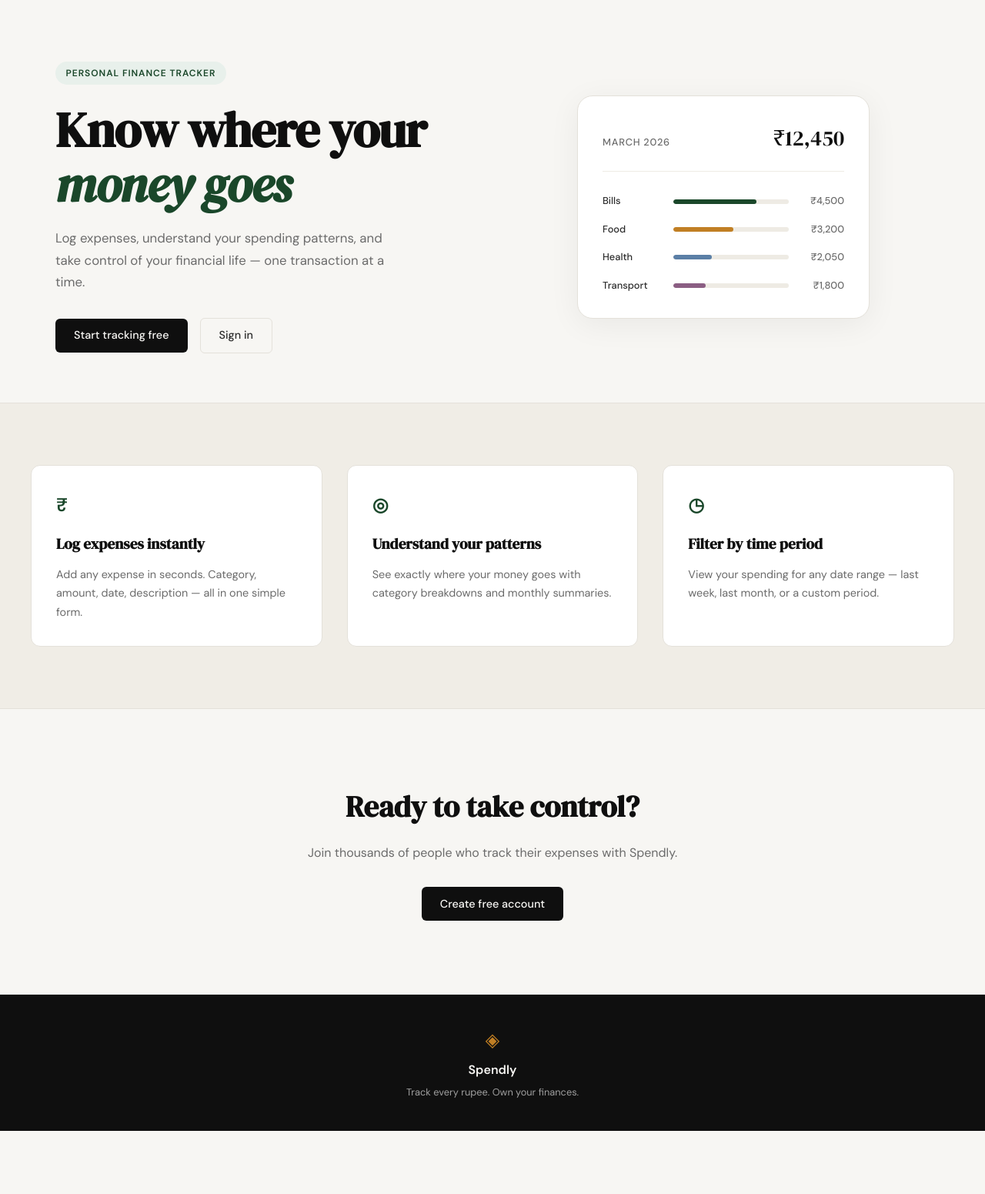
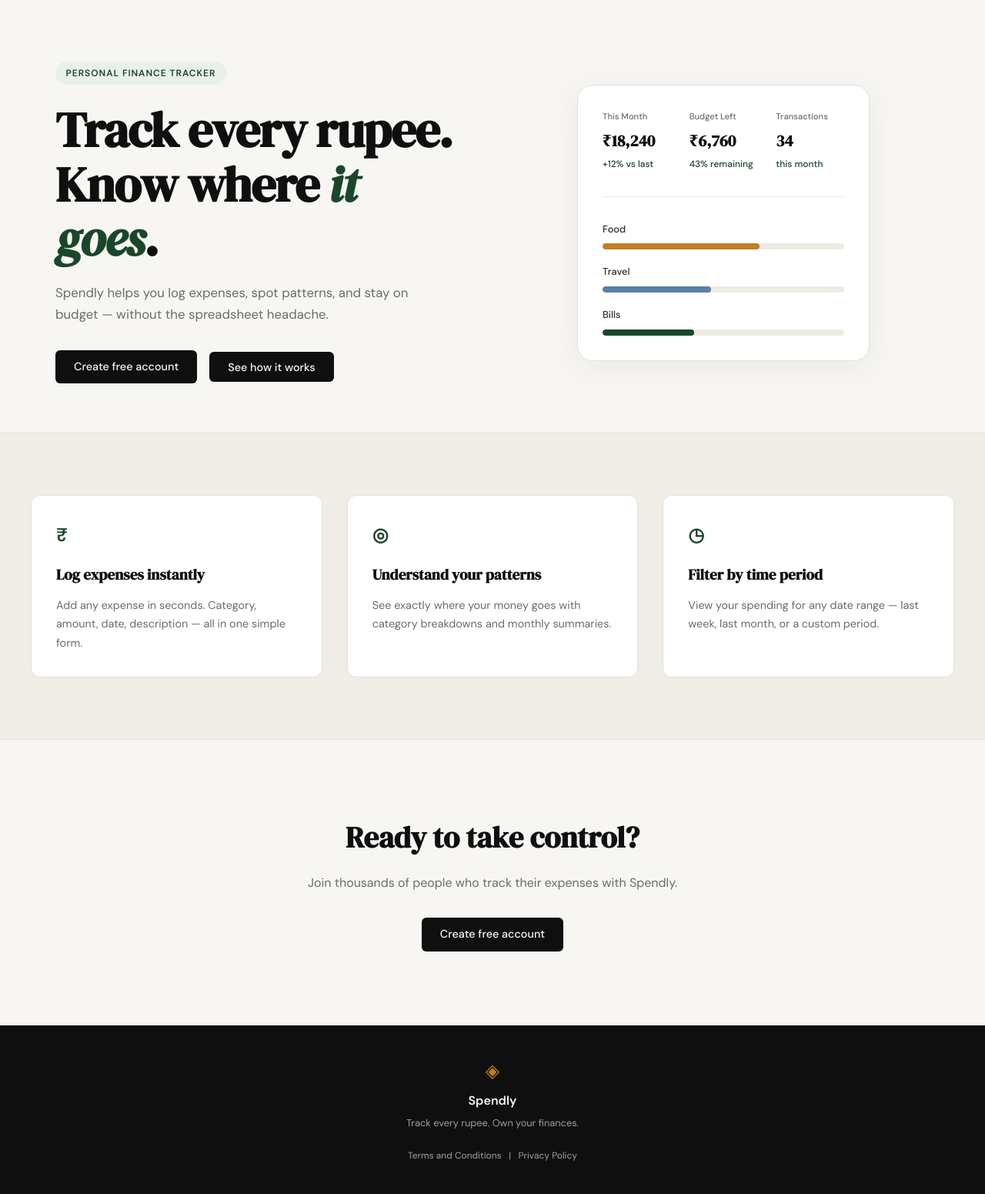
Before and after one commit to Kannav-Claude/Claude-Expense-system, a Flask app: page / in a window 1280 px wide. Shown: the part 61-1612 px from the top of the page at 77% size. Before the commit the page ends 1530 px from the top, so only its background shows below. Run offline with Flask 3, Linux system fonts and the light colour scheme.

Commit message:
Add Terms and Conditions, Privacy Policy, update landing page design, and add video modal feature

```diff
--- a/app.py
+++ b/app.py
@@ -20,6 +20,16 @@ def register():
 @app.route("/login")
 def login():
     return render_template("login.html")
+
+
+@app.route("/terms")
+def terms():
+    return render_template("terms.html")
+
+
+@app.route("/privacy")
+def privacy():
+    return render_template("privacy.html")
 
 
 # ------------------------------------------------------------------ #
--- a/static/css/style.css
+++ b/static/css/style.css
@@ -193,6 +193,41 @@ a { color: inherit; text-decoration: none; }
     box-shadow: 0 8px 40px rgba(0,0,0,0.06);
 }
 
+.mock-card-stats {
+    display: grid;
+    grid-template-columns: 1fr 1fr 1fr;
+    gap: 1.5rem;
+    margin-bottom: 2rem;
+    padding-bottom: 2rem;
+    border-bottom: 1px solid var(--border-soft);
+}
+
+.mock-stat {
+    display: flex;
+    flex-direction: column;
+    gap: 0.3rem;
+}
+
+.mock-stat-label {
+    font-size: 0.7rem;
+    font-weight: 500;
+    color: var(--ink-muted);
+    text-transform: capitalize;
+}
+
+.mock-stat-value {
+    font-family: var(--font-display);
+    font-size: 1.3rem;
+    color: var(--ink);
+    font-weight: 600;
+}
+
+.mock-stat-change {
+    font-size: 0.75rem;
+    color: var(--accent);
+    font-weight: 500;
+}
+
 .mock-card-header {
     display: flex;
     justify-content: space-between;
@@ -216,13 +251,12 @@ a { color: inherit; text-decoration: none; }
     color: var(--ink);
 }
 
-.mock-bars { display: flex; flex-direction: column; gap: 1rem; }
+.mock-bars { display: flex; flex-direction: column; gap: 1.2rem; }
 
 .mock-bar-row {
-    display: grid;
-    grid-template-columns: 80px 1fr 60px;
-    align-items: center;
-    gap: 0.75rem;
+    display: flex;
+    flex-direction: column;
+    gap: 0.5rem;
 }
 
 .mock-cat {
@@ -232,7 +266,7 @@ a { color: inherit; text-decoration: none; }
 }
 
 .mock-bar-track {
-    height: 6px;
+    height: 8px;
     background: var(--border-soft);
     border-radius: 999px;
     overflow: hidden;
@@ -275,7 +309,22 @@ a { color: inherit; text-decoration: none; }
     text-decoration: none;
 }
 
+button.btn-primary {
+    margin: 0;
+}
+
+a.btn-primary {
+    display: inline-block;
+}
+
 .btn-primary:hover { background: var(--accent); }
+
+.btn-secondary {
+    background: var(--ink) !important;
+    color: var(--paper) !important;
+}
+
+.btn-secondary:hover { background: var(--accent) !important; }
 
 .btn-ghost {
     display: inline-block;
@@ -507,6 +556,188 @@ a { color: inherit; text-decoration: none; }
     color: var(--ink-faint);
 }
 
+.footer-links {
+    display: flex;
+    align-items: center;
+    justify-content: center;
+    gap: 0.6rem;
+    margin-top: 1rem;
+    font-size: 0.75rem;
+}
+
+.footer-link {
+    color: var(--ink-faint);
+    transition: color 0.2s;
+}
+
+.footer-link:hover { color: var(--paper); }
+
+.footer-divider {
+    color: var(--ink-faint);
+}
+
+/* ------------------------------------------------------------------ */
+/* Terms and Conditions                                               */
+/* ------------------------------------------------------------------ */
+
+.terms-section {
+    padding: 4rem 2rem;
+    background: var(--paper);
+}
+
+.terms-container {
+    max-width: 800px;
+    margin: 0 auto;
+}
+
+.terms-title {
+    font-family: var(--font-display);
+    font-size: clamp(2rem, 4vw, 3rem);
+    color: var(--ink);
+    margin-bottom: 0.5rem;
+}
+
+.terms-intro {
+    font-size: 0.9rem;
+    color: var(--ink-muted);
+    margin-bottom: 3rem;
+}
+
+.terms-content {
+    display: flex;
+    flex-direction: column;
+    gap: 2.5rem;
+}
+
+.terms-article {
+    line-height: 1.8;
+}
+
+.terms-heading {
+    font-family: var(--font-body);
+    font-size: 1.1rem;
+    font-weight: 600;
+    color: var(--ink);
+    margin-bottom: 1rem;
+}
+
+.terms-article p {
+    font-size: 0.95rem;
+    color: var(--ink-soft);
+    margin-bottom: 1rem;
+}
+
+.terms-article p:last-child {
+    margin-bottom: 0;
+}
+
+.terms-list {
+    list-style: none;
+    padding: 0;
+    margin: 1rem 0 1rem 0;
+}
+
+.terms-list li {
+    font-size: 0.95rem;
+    color: var(--ink-soft);
+    margin-bottom: 0.6rem;
+    padding-left: 1.5rem;
+    position: relative;
+}
+
+.terms-list li::before {
+    content: "•";
+    position: absolute;
+    left: 0;
+    color: var(--accent);
+    font-weight: bold;
+}
+
+/* ------------------------------------------------------------------ */
+/* Video Modal                                                         */
+/* ------------------------------------------------------------------ */
+
+.video-modal {
+    display: none;
+    position: fixed;
+    top: 0;
+    left: 0;
+    width: 100%;
+    height: 100%;
+    z-index: 1000;
+}
+
+.video-modal.active {
+    display: flex;
+    align-items: center;
+    justify-content: center;
+}
+
+.video-modal-overlay {
+    position: absolute;
+    top: 0;
+    left: 0;
+    width: 100%;
+    height: 100%;
+    background: rgba(15, 15, 15, 0.7);
+    cursor: pointer;
+}
+
+.video-modal-content {
+    position: relative;
+    width: 90%;
+    max-width: 900px;
+    aspect-ratio: 16 / 9;
+    background: var(--paper-card);
+    border-radius: var(--radius-lg);
+    box-shadow: 0 20px 60px rgba(0, 0, 0, 0.3);
+    z-index: 1001;
+}
+
+.video-modal-close {
+    position: absolute;
+    top: -40px;
+    right: 0;
+    background: none;
+    border: none;
+    color: var(--paper);
+    font-size: 2rem;
+    cursor: pointer;
+    font-weight: 300;
+    transition: color 0.2s;
+    width: 40px;
+    height: 40px;
+    display: flex;
+    align-items: center;
+    justify-content: center;
+}
+
+.video-modal-close:hover {
+    color: var(--accent-2);
+}
+
+.video-modal-iframe {
+    width: 100%;
+    height: 100%;
+    border: none;
+    border-radius: var(--radius-lg);
+}
+
+@media (max-width: 768px) {
+    .video-modal-close {
+        top: 10px;
+        right: 10px;
+        color: var(--ink);
+        font-size: 1.5rem;
+    }
+
+    .video-modal-content {
+        width: 95%;
+        max-width: 100%;
+        max-height: 70vh;
+    }
+}
+
 /* ------------------------------------------------------------------ */
 /* Responsive                                                          */
 /* ------------------------------------------------------------------ */
--- a/static/js/main.js
+++ b/static/js/main.js
@@ -1 +1,20 @@
 // main.js — students will add JavaScript here as features are built
+
+function openVideoModal() {
+    const modal = document.getElementById('videoModal');
+    modal.classList.add('active');
+    document.body.style.overflow = 'hidden';
+}
+
+function closeVideoModal() {
+    const modal = document.getElementById('videoModal');
+    modal.classList.remove('active');
+    document.body.style.overflow = 'auto';
+}
+
+// Close modal when pressing Escape key
+document.addEventListener('keydown', function(event) {
+    if (event.key === 'Escape') {
+        closeVideoModal();
+    }
+});
--- a/templates/base.html
+++ b/templates/base.html
@@ -34,6 +34,11 @@
             <span class="brand-icon">◈</span>
             <span class="footer-name">Spendly</span>
             <p class="footer-copy">Track every rupee. Own your finances.</p>
+            <div class="footer-links">
+                <a href="{{ url_for('terms') }}" class="footer-link">Terms and Conditions</a>
+                <span class="footer-divider">|</span>
+                <a href="{{ url_for('privacy') }}" class="footer-link">Privacy Policy</a>
+            </div>
         </div>
     </footer>
 
--- a/templates/landing.html
+++ b/templates/landing.html
@@ -8,53 +8,55 @@
     <div class="hero-inner">
         <div class="hero-badge">Personal Finance Tracker</div>
         <h1 class="hero-title">
-            Know where your<br>
-            <em>money goes</em>
+            Track every rupee.<br>
+            Know where <em>it goes</em>.
         </h1>
         <p class="hero-subtitle">
-            Log expenses, understand your spending patterns,
-            and take control of your financial life —
-            one transaction at a time.
+            Spendly helps you log expenses, spot patterns, and stay
+            on budget — without the spreadsheet headache.
         </p>
         <div class="hero-actions">
-            <a href="{{ url_for('register') }}" class="btn-primary">Start tracking free</a>
-            <a href="{{ url_for('login') }}" class="btn-ghost">Sign in</a>
+            <a href="{{ url_for('register') }}" class="btn-primary">Create free account</a>
+            <button class="btn-primary btn-secondary" onclick="openVideoModal()">See how it works</button>
         </div>
     </div>
     <div class="hero-visual">
         <div class="mock-card">
-            <div class="mock-card-header">
-                <span class="mock-label">March 2026</span>
-                <span class="mock-total">₹12,450</span>
+            <div class="mock-card-stats">
+                <div class="mock-stat">
+                    <span class="mock-stat-label">This month</span>
+                    <span class="mock-stat-value">₹18,240</span>
+                    <span class="mock-stat-change">+12% vs last</span>
+                </div>
+                <div class="mock-stat">
+                    <span class="mock-stat-label">Budget left</span>
+                    <span class="mock-stat-value">₹6,760</span>
+                    <span class="mock-stat-change">43% remaining</span>
+                </div>
+                <div class="mock-stat">
+                    <span class="mock-stat-label">Transactions</span>
+                    <span class="mock-stat-value">34</span>
+                    <span class="mock-stat-change">this month</span>
+                </div>
             </div>
             <div class="mock-bars">
                 <div class="mock-bar-row">
+                    <span class="mock-cat">Food</span>
+                    <div class="mock-bar-track">
+                        <div class="mock-bar mock-bar-2" style="width: 65%"></div>
+                    </div>
+                </div>
+                <div class="mock-bar-row">
+                    <span class="mock-cat">Travel</span>
+                    <div class="mock-bar-track">
+                        <div class="mock-bar mock-bar-3" style="width: 45%"></div>
+                    </div>
+                </div>
+                <div class="mock-bar-row">
                     <span class="mock-cat">Bills</span>
                     <div class="mock-bar-track">
-                        <div class="mock-bar" style="width: 72%"></div>
+                        <div class="mock-bar" style="width: 38%"></div>
                     </div>
-                    <span class="mock-amt">₹4,500</span>
-                </div>
-                <div class="mock-bar-row">
-                    <span class="mock-cat">Food</span>
-                    <div class="mock-bar-track">
-                        <div class="mock-bar mock-bar-2" style="width: 52%"></div>
-                    </div>
-                    <span class="mock-amt">₹3,200</span>
-                </div>
-                <div class="mock-bar-row">
-                    <span class="mock-cat">Health</span>
-                    <div class="mock-bar-track">
-                        <div class="mock-bar mock-bar-3" style="width: 33%"></div>
-                    </div>
-                    <span class="mock-amt">₹2,050</span>
-                </div>
-                <div class="mock-bar-row">
-                    <span class="mock-cat">Transport</span>
-                    <div class="mock-bar-track">
-                        <div class="mock-bar mock-bar-4" style="width: 28%"></div>
-                    </div>
-                    <span class="mock-amt">₹1,800</span>
                 </div>
             </div>
         </div>
@@ -89,4 +91,14 @@
     </div>
 </section>
 
+<!-- Video Modal -->
+<div id="videoModal" class="video-modal">
+    <div class="video-modal-overlay" onclick="closeVideoModal()"></div>
+    <div class="video-modal-content">
+        <button class="video-modal-close" onclick="closeVideoModal()">×</button>
+        <!-- TODO: Replace with actual YouTube video URL -->
+        <iframe class="video-modal-iframe" src="https://www.youtube.com/embed/dQw4w9WgXcQ" title="Spendly Demo" allow="accelerometer; autoplay; clipboard-write; encrypted-media; gyroscope; picture-in-picture" allowfullscreen></iframe>
+    </div>
+</div>
+
 {% endblock %}
```
Also changed, not shown: templates/privacy.html (added, +133 -0 lines), templates/terms.html (added, +89 -0 lines), file.txt (added).
